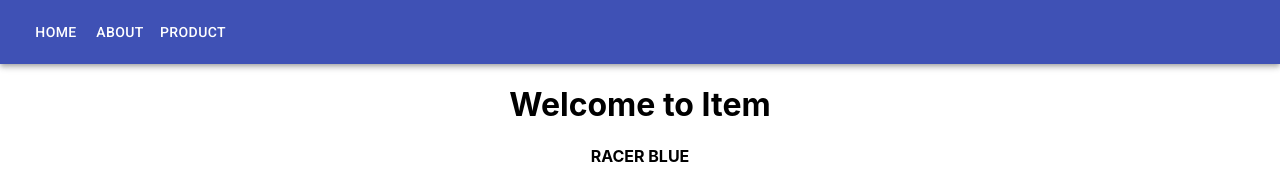
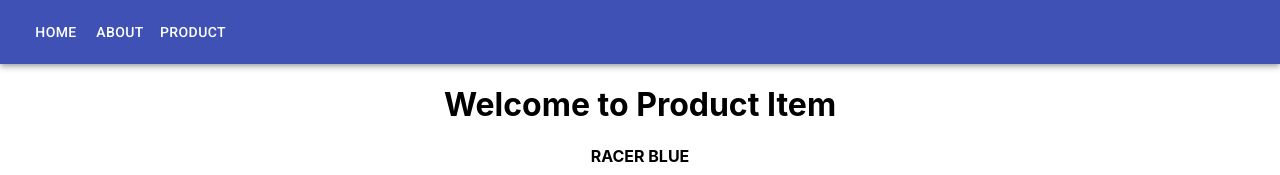
Before and after one commit to unaisshazan/React-Routing, a React (Create React App) app: page /product/air-jordan-1-zoom-racer-blue in a window 1280 px wide. Shown: the top 175 px of the page. Built offline with nearby package versions, Linux system fonts and the light colour scheme.

Commit message:
Update ProductItem.js

```diff
--- a/src/Components/ProductItem.js
+++ b/src/Components/ProductItem.js
@@ -11,7 +11,7 @@ function ProductItem() {
 
     return (
         <div>
-            <h1>Welcome to  Item</h1>
+            <h1>Welcome to Product Item</h1>
             <div className="link">
                 <h4>{shoe.name}</h4>
                 <img src={shoe.img} height={500} alt="shoe" />
```
